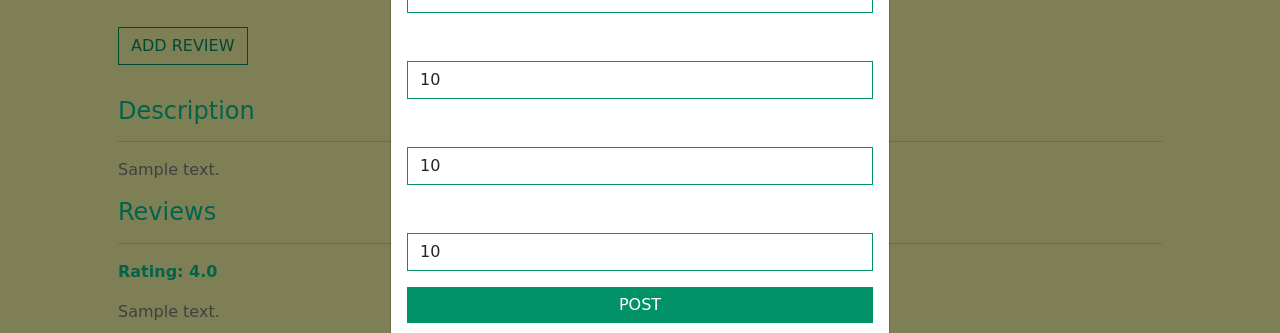
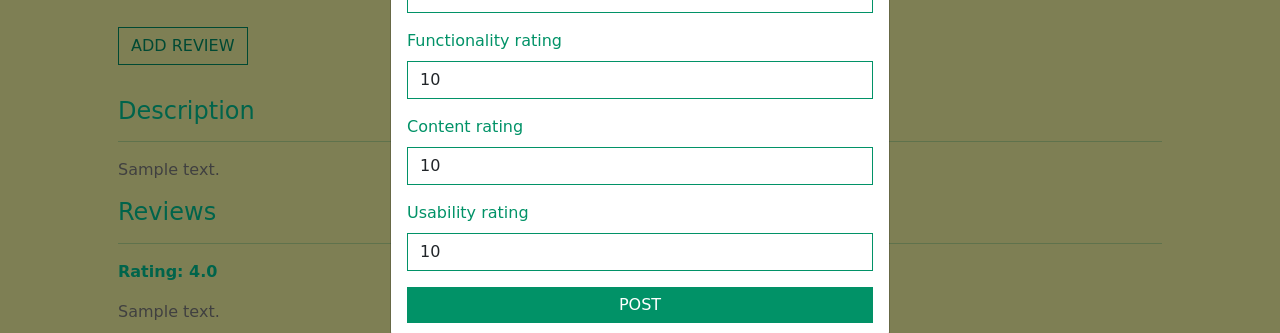
Before and after one commit to RichieOrito/OriAwwwards, a Django app: page /project/1 in a window 1280 px wide, after a click on "ADD REVIEW". Shown: the part 467-800 px from the top of the page. Run offline with Django 4.2, Linux system fonts and the light colour scheme; tables that the repository leaves empty hold one stand-in row (values such as "Sample post"); some libraries are stand-ins or nearby versions; some web fonts are replaced.

Commit message:
This commit updates the modal texts

```diff
--- a/static/css/style.css
+++ b/static/css/style.css
@@ -394,3 +394,7 @@ hr {
   border: none;
   text-transform: uppercase;
 }
+
+#newReviewModal{
+    color: var(--main1-color);
+}
```
